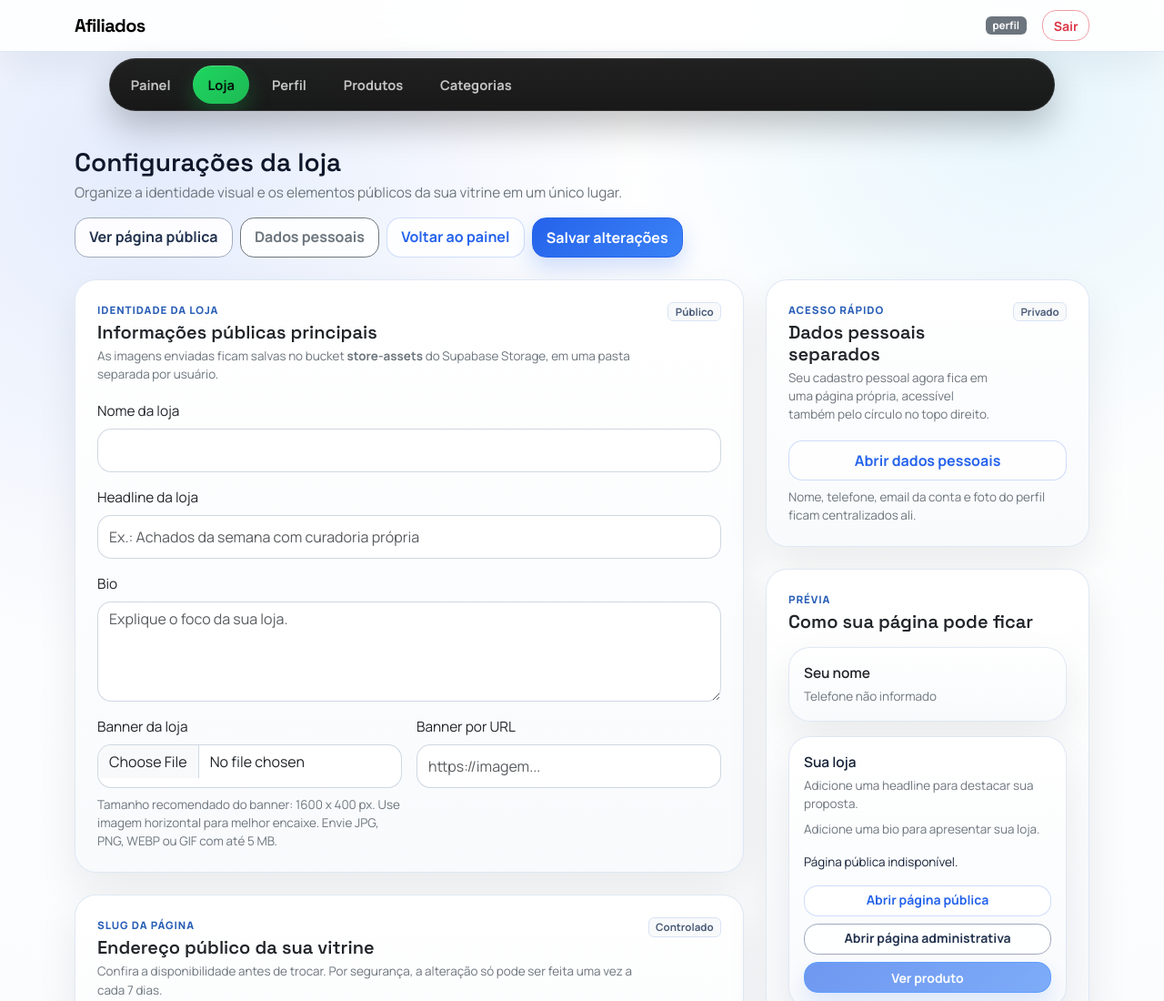
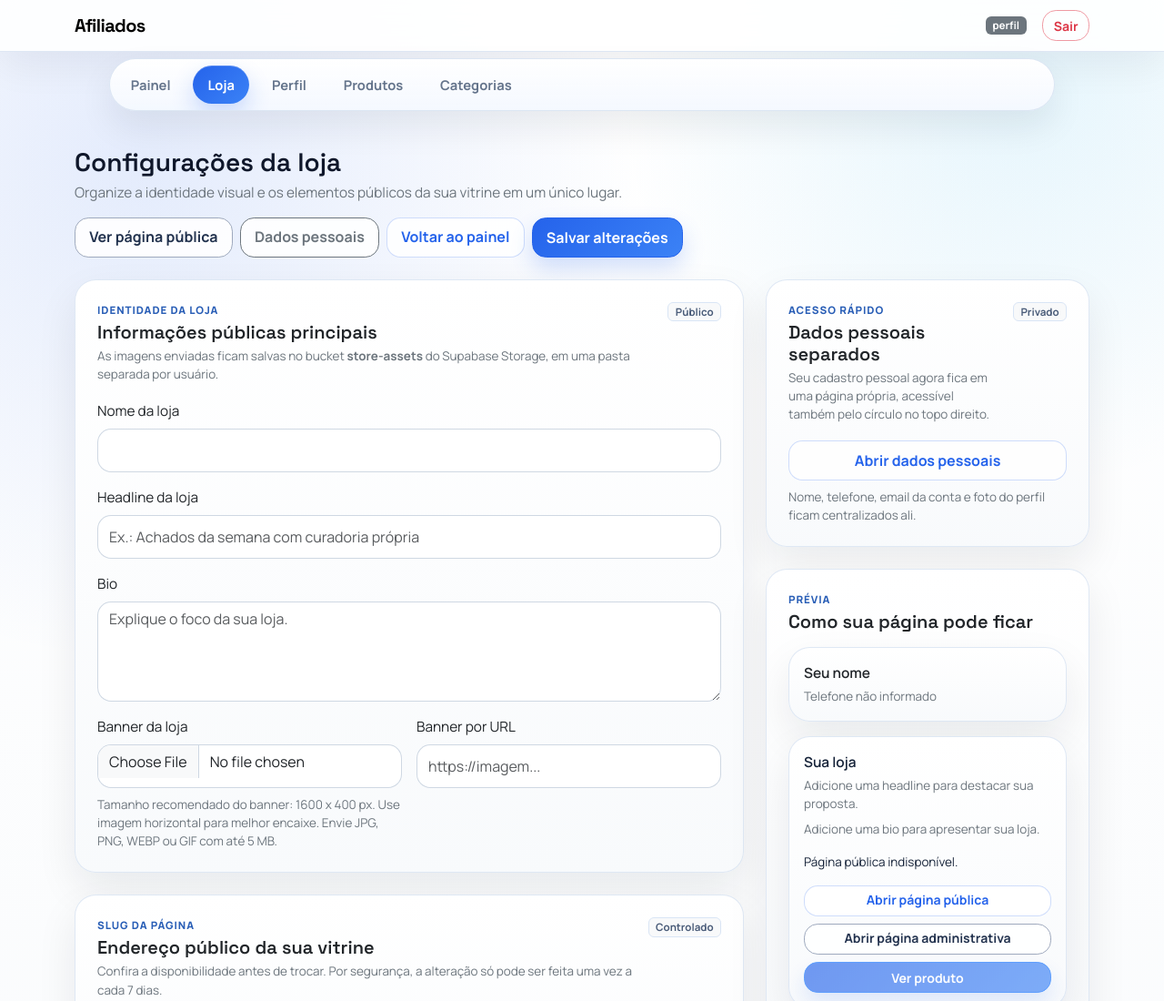
Before and after one commit to PaulinoNJr/afiliados, a website: page loja.html in a window 1280 px wide. Shown: the top 1100 px of the page at 91% size. Drawn offline with nearby package versions, Linux system fonts and the light colour scheme.

Commit message:
ajuste menu_4

```diff
--- a/assets/css/style.css
+++ b/assets/css/style.css
@@ -122,13 +122,13 @@ body.page-resolving footer {
   overflow-x: auto;
   align-items: center;
   padding: 0.42rem;
-  border: 1px solid rgba(255, 255, 255, 0.08);
+  border: 1px solid rgba(219, 229, 243, 0.96);
   border-radius: 999px;
   background:
-    linear-gradient(180deg, rgba(24, 24, 24, 0.96) 0%, rgba(10, 10, 10, 0.94) 100%);
+    linear-gradient(180deg, rgba(255, 255, 255, 0.98) 0%, rgba(244, 248, 255, 0.96) 100%);
   box-shadow:
-    0 1.1rem 2.4rem rgba(0, 0, 0, 0.24),
-    inset 0 1px 0 rgba(255, 255, 255, 0.04);
+    0 1.1rem 2.4rem rgba(15, 23, 42, 0.08),
+    inset 0 1px 0 rgba(255, 255, 255, 0.78);
   scrollbar-width: none;
   backdrop-filter: blur(16px);
   width: min(1040px, calc(100vw - 1.5rem));
@@ -146,7 +146,7 @@ body.page-resolving footer {
   min-height: 38px;
   padding: 0.62rem 1rem;
   border-radius: 999px;
-  color: rgba(255, 255, 255, 0.74);
+  color: var(--muted-text);
   text-decoration: none;
   font-size: 0.92rem;
   font-weight: 700;
@@ -156,15 +156,15 @@ body.page-resolving footer {
 
 .workspace-menu-link:hover,
 .workspace-menu-link:focus {
+  color: var(--accent);
+  background: rgba(37, 99, 235, 0.08);
+}
+
+.workspace-menu-link.is-active {
   color: #ffffff;
-  background: rgba(255, 255, 255, 0.09);
-}
-
-.workspace-menu-link.is-active {
-  color: #04140a;
-  background: linear-gradient(135deg, #1ed760 0%, #1db954 100%);
+  background: linear-gradient(135deg, var(--accent) 0%, #3b82f6 100%);
   box-shadow:
-    0 0.7rem 1.5rem rgba(29, 185, 84, 0.28),
+    0 0.7rem 1.5rem rgba(37, 99, 235, 0.22),
     inset 0 1px 0 rgba(255, 255, 255, 0.2);
 }
 
```
